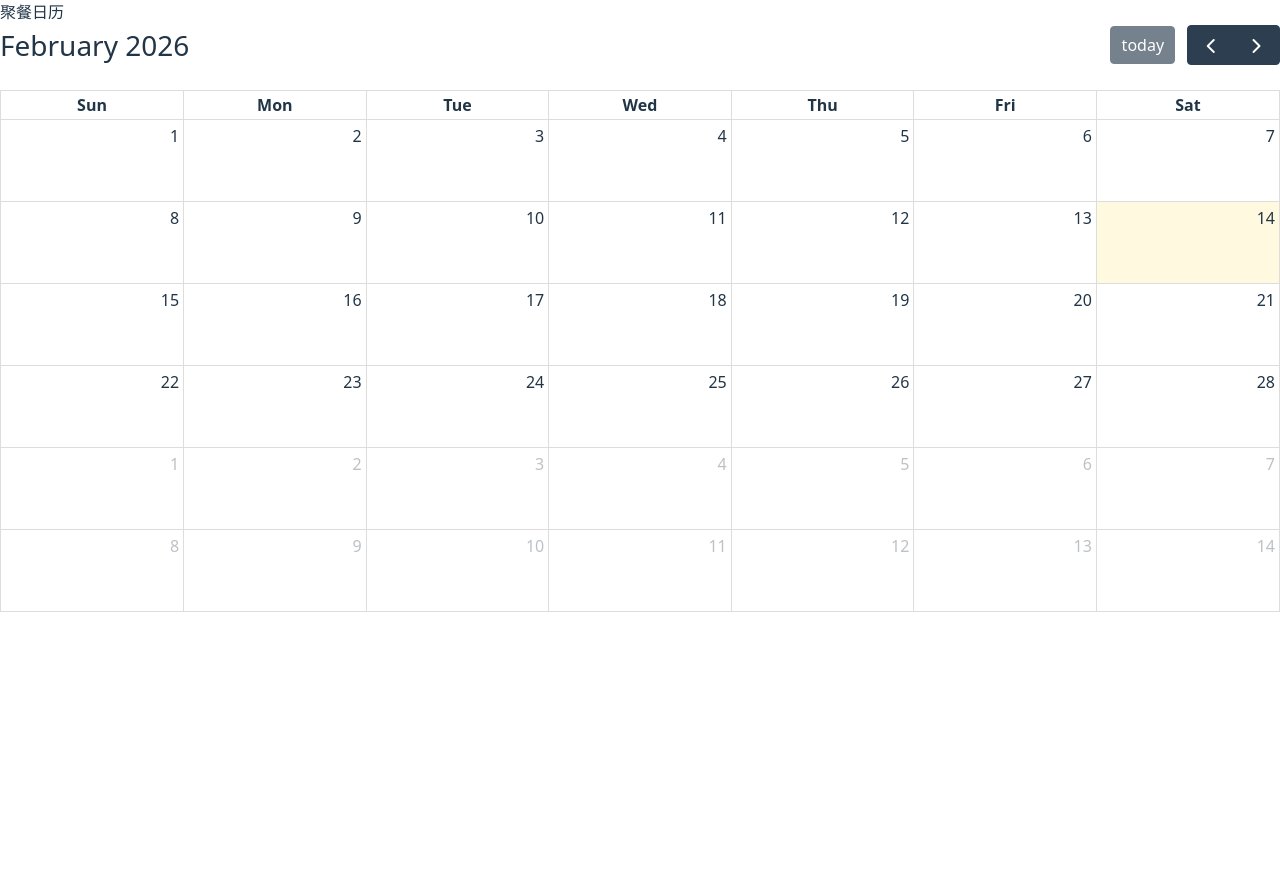
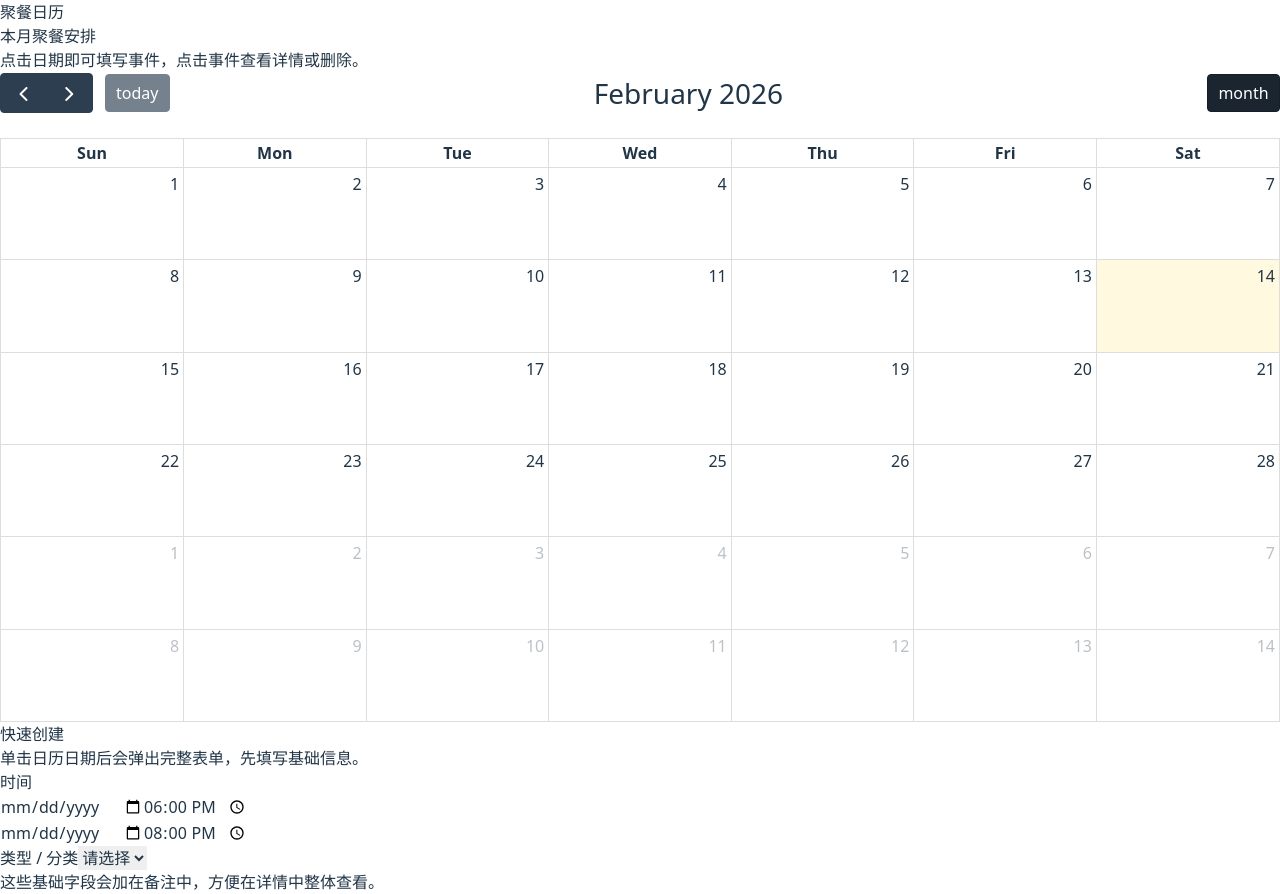
Before and after one commit to Riverise/Dining-Calendar, a React app in the folder frontend/: page / in a window 1280 px wide. Before the commit the page ends 800 px from the top, so only its background shows below. Built offline with nearby package versions, Linux system fonts and the light colour scheme; no server answers; the HTML template or start-up script is replaced by a standard one.

Commit message:
Revamp calendar layout and form controls

```diff
--- a/frontend/src/App.jsx
+++ b/frontend/src/App.jsx
@@ -4,22 +4,30 @@ import dayGridPlugin from '@fullcalendar/daygrid'
 import interactionPlugin from '@fullcalendar/interaction'
 import axios from 'axios'
 
-function App() {
-  const [events, setEvents] = useState([])
-  const [showCreateModal, setShowCreateModal] = useState(false)
-  const [showDetailModal, setShowDetailModal] = useState(false)
-  const [selectedEvent, setSelectedEvent] = useState(null)
-  const [formData, setFormData] = useState({
+const API_BASE = 'http://101.43.33.48:37767'
+
+const initialForm = {
   title: '',
   location: '',
+  category: '',
   participants: '',
   cost_total: '',
   rating: '',
   tags: '',
   notes: '',
   date: '',
+  startTime: '18:00',
+  endDate: '',
+  endTime: '20:00',
   file: null
-  })
+}
+
+function App() {
+  const [events, setEvents] = useState([])
+  const [showCreateModal, setShowCreateModal] = useState(false)
+  const [showDetailModal, setShowDetailModal] = useState(false)
+  const [selectedEvent, setSelectedEvent] = useState(null)
+  const [formData, setFormData] = useState(initialForm)
 
   useEffect(() => {
     fetchEvents()
@@ -27,7 +35,7 @@ function App() {
 
   const fetchEvents = async () => {
     try {
-      const response = await axios.get('http://101.43.33.48:37767/events')
+      const response = await axios.get(`${API_BASE}/events`)
       const mappedEvents = response.data.map(event => ({
         id: event.id,
         title: event.title,
@@ -48,14 +56,17 @@ function App() {
     }
   }
 
+  const resetForm = () => {
+    setFormData(initialForm)
+  }
+
   const handleDateClick = (arg) => {
     setFormData({ ...formData, date: arg.dateStr })
     setShowCreateModal(true)
   }
 
   const handleEventClick = (arg) => {
-    const event = events.find(e => e.id == arg.event.id)
-    setSelectedEvent(event)
+    setSelectedEvent(arg.event)
     setShowDetailModal(true)
   }
 
@@ -66,7 +77,7 @@ function App() {
       const uploadData = new FormData()
       uploadData.append('file', formData.file)
       try {
-        const uploadResponse = await axios.post('http://101.43.33.48:37767/upload-image', uploadData, {
+        const uploadResponse = await axios.post(`${API_BASE}/upload-image`, uploadData, {
           headers: {
             'Content-Type': 'multipart/form-data'
           }
@@ -77,31 +88,36 @@ function App() {
         return
       }
     }
+
+    const startDateTime = `${formData.date}T${formData.startTime || '00:00'}`
+    const endDateTime = formData.endDate
+      ? `${formData.endDate}T${formData.endTime || '00:00'}`
+      : null
+
+    const composedNotes = [
+      formData.notes,
+      formData.category ? `类型：${formData.category}` : '',
+      endDateTime ? `结束：${endDateTime}` : ''
+    ]
+      .filter(Boolean)
+      .join(' | ')
+
     const data = {
       title: formData.title,
       location: formData.location,
-      participants: formData.participants.split(',').map(p => p.trim()),
-      cost_total: parseFloat(formData.cost_total),
-      rating: parseInt(formData.rating),
-      tags: formData.tags.split(',').map(t => t.trim()),
-      notes: formData.notes,
-      date: formData.date,
+      participants: formData.participants.split(',').map(p => p.trim()).filter(Boolean),
+      cost_total: parseFloat(formData.cost_total) || 0,
+      rating: parseInt(formData.rating) || 0,
+      tags: formData.tags.split(',').map(t => t.trim()).filter(Boolean),
+      notes: composedNotes,
+      date: startDateTime,
       image_path: imagePath
     }
+
     try {
-      await axios.post('http://101.43.33.48:37767/events', data)
+      await axios.post(`${API_BASE}/events`, data)
       setShowCreateModal(false)
-      setFormData({
-        title: '',
-        location: '',
-        participants: '',
-        cost_total: '',
-        rating: '',
-        tags: '',
-        notes: '',
-        date: '',
-        file: null
-      })
+      resetForm()
       fetchEvents()
     } catch (error) {
       console.error('Error creating event:', error)
@@ -109,8 +125,9 @@ function App() {
   }
 
   const handleDelete = async () => {
+    if (!selectedEvent) return
     try {
-      await axios.delete(`http://101.43.33.48:37767/events/${selectedEvent.id}`)
+      await axios.delete(`${API_BASE}/events/${selectedEvent.id}`)
       setShowDetailModal(false)
       setSelectedEvent(null)
       fetchEvents()
@@ -120,117 +137,202 @@ function App() {
   }
 
   return (
-    <div className="min-h-screen bg-gray-100 p-4">
-      <h1 className="text-3xl font-bold text-center mb-8">聚餐日历</h1>
-      <div className="max-w-4xl mx-auto bg-white rounded-lg shadow-lg p-4">
+    <main className="min-h-screen bg-slate-100 text-slate-800">
+      <section className="max-w-6xl mx-auto p-4 space-y-6">
+        <header className="flex flex-col gap-2 text-center">
+          <p className="text-sm uppercase tracking-[0.3em] text-slate-500">聚餐日历</p>
+          <h1 className="text-3xl sm:text-4xl font-semibold">本月聚餐安排</h1>
+          <p className="text-sm text-slate-500">点击日期即可填写事件，点击事件查看详情或删除。</p>
+        </header>
+
+        <div className="grid gap-6 lg:grid-cols-[1.25fr_0.75fr]">
+          <div className="bg-white rounded-2xl shadow-lg p-4">
             <FullCalendar
               plugins={[dayGridPlugin, interactionPlugin]}
               initialView="dayGridMonth"
               events={events}
               dateClick={handleDateClick}
               eventClick={handleEventClick}
-          height="auto"
+              height="650px"
+              headerToolbar={{
+                left: 'prev,next today',
+                center: 'title',
+                right: 'dayGridMonth'
+              }}
+              dayMaxEvents={3}
             />
           </div>
 
-      {/* Create Event Modal */}
+          <div className="bg-white rounded-2xl shadow-lg p-6 space-y-4">
+            <h2 className="text-xl font-semibold">快速创建</h2>
+            <p className="text-sm text-slate-500">单击日历日期后会弹出完整表单，先填写基础信息。</p>
+            <div className="grid gap-3">
+              <div className="flex flex-col">
+                <span className="text-xs uppercase tracking-[0.2em] text-slate-400">时间</span>
+                <div className="flex gap-2">
+                  <input
+                    type="date"
+                    className="flex-1 border rounded-lg p-2 text-sm"
+                    value={formData.date}
+                    onChange={(e) => setFormData({ ...formData, date: e.target.value })}
+                  />
+                  <input
+                    type="time"
+                    className="w-24 border rounded-lg p-2 text-sm"
+                    value={formData.startTime}
+                    onChange={(e) => setFormData({ ...formData, startTime: e.target.value })}
+                  />
+                </div>
+                <div className="flex gap-2 mt-1">
+                  <input
+                    type="date"
+                    className="flex-1 border rounded-lg p-2 text-sm"
+                    value={formData.endDate}
+                    onChange={(e) => setFormData({ ...formData, endDate: e.target.value })}
+                    placeholder="结束日期"
+                  />
+                  <input
+                    type="time"
+                    className="w-24 border rounded-lg p-2 text-sm"
+                    value={formData.endTime}
+                    onChange={(e) => setFormData({ ...formData, endTime: e.target.value })}
+                  />
+                </div>
+              </div>
+              <div className="flex flex-col">
+                <span className="text-xs uppercase tracking-[0.2em] text-slate-400">类型 / 分类</span>
+                <select
+                  className="border rounded-lg p-2 text-sm"
+                  value={formData.category}
+                  onChange={(e) => setFormData({ ...formData, category: e.target.value })}
+                >
+                  <option value="">请选择</option>
+                  <option value="聚餐">聚餐</option>
+                  <option value="团建">团建</option>
+                  <option value="路演">路演</option>
+                  <option value="小聚">小聚</option>
+                </select>
+              </div>
+              <p className="text-xs text-slate-400">
+                这些基础字段会加在备注中，方便在详情中整体查看。
+              </p>
+            </div>
+          </div>
+        </div>
+      </section>
+
       {showCreateModal && (
-        <div className="fixed inset-0 bg-black bg-opacity-50 flex items-center justify-center">
-          <div className="bg-white p-6 rounded-lg w-96">
-            <h2 className="text-xl font-bold mb-4">创建新事件</h2>
-            <form onSubmit={handleFormSubmit}>
-              <div className="mb-4">
-                <label className="block text-sm font-medium mb-1">标题</label>
+        <div className="fixed inset-0 bg-black/60 z-10 flex items-center justify-center px-4">
+          <div className="bg-white rounded-2xl shadow-2xl w-full max-w-xl p-6 space-y-4 overflow-auto max-h-[90vh]">
+            <div className="flex justify-between items-center">
+              <h2 className="text-2xl font-semibold">创建新事件</h2>
+              <button
+                onClick={() => setShowCreateModal(false)}
+                className="text-slate-500 hover:text-slate-900"
+              >
+                关闭
+              </button>
+            </div>
+            <form className="space-y-3" onSubmit={handleFormSubmit}>
+              <div className="grid gap-3 sm:grid-cols-2">
+                <label className="flex flex-col text-sm font-medium text-slate-600">
+                  标题
                   <input
                     type="text"
                     value={formData.title}
                     onChange={(e) => setFormData({ ...formData, title: e.target.value })}
-                  className="w-full p-2 border rounded"
+                    className="mt-1 border rounded-lg p-2"
                     required
                   />
-              </div>
-              <div className="mb-4">
-                <label className="block text-sm font-medium mb-1">地点</label>
+                </label>
+                <label className="flex flex-col text-sm font-medium text-slate-600">
+                  地点
                   <input
                     type="text"
                     value={formData.location}
                     onChange={(e) => setFormData({ ...formData, location: e.target.value })}
-                  className="w-full p-2 border rounded"
+                    className="mt-1 border rounded-lg p-2"
                     required
                   />
+                </label>
               </div>
-              <div className="mb-4">
-                <label className="block text-sm font-medium mb-1">参与人 (逗号分隔)</label>
+
+              <div className="grid gap-3 sm:grid-cols-2">
+                <label className="flex flex-col text-sm font-medium text-slate-600">
+                  参与人 (逗号分隔)
                   <input
                     type="text"
                     value={formData.participants}
                     onChange={(e) => setFormData({ ...formData, participants: e.target.value })}
-                  className="w-full p-2 border rounded"
-                  required
+                    className="mt-1 border rounded-lg p-2"
                   />
-              </div>
-              <div className="mb-4">
-                <label className="block text-sm font-medium mb-1">金额</label>
+                </label>
+                <label className="flex flex-col text-sm font-medium text-slate-600">
+                  金额
                   <input
                     type="number"
                     step="0.01"
                     value={formData.cost_total}
                     onChange={(e) => setFormData({ ...formData, cost_total: e.target.value })}
-                  className="w-full p-2 border rounded"
-                  required
+                    className="mt-1 border rounded-lg p-2"
                   />
+                </label>
               </div>
-              <div className="mb-4">
-                <label className="block text-sm font-medium mb-1">评分 (1-5)</label>
+
+              <div className="grid gap-3 sm:grid-cols-2">
+                <label className="flex flex-col text-sm font-medium text-slate-600">
+                  评分 (1-5)
                   <input
                     type="number"
                     min="1"
                     max="5"
                     value={formData.rating}
                     onChange={(e) => setFormData({ ...formData, rating: e.target.value })}
-                  className="w-full p-2 border rounded"
-                  required
+                    className="mt-1 border rounded-lg p-2"
                   />
-              </div>
-              <div className="mb-4">
-                <label className="block text-sm font-medium mb-1">标签 (逗号分隔)</label>
+                </label>
+                <label className="flex flex-col text-sm font-medium text-slate-600">
+                  标签 (逗号分隔)
                   <input
                     type="text"
                     value={formData.tags}
                     onChange={(e) => setFormData({ ...formData, tags: e.target.value })}
-                  className="w-full p-2 border rounded"
-                  required
+                    className="mt-1 border rounded-lg p-2"
                   />
+                </label>
               </div>
-              <div className="mb-4">
-                <label className="block text-sm font-medium mb-1">备注</label>
+
+              <label className="flex flex-col text-sm font-medium text-slate-600">
+                备注
                 <textarea
                   value={formData.notes}
                   onChange={(e) => setFormData({ ...formData, notes: e.target.value })}
-                  className="w-full p-2 border rounded"
+                  className="mt-1 border rounded-lg p-2"
                   rows="3"
                 />
-              </div>
-              <div className="mb-4">
-                <label className="block text-sm font-medium mb-1">上传图片</label>
+              </label>
+
+              <label className="flex flex-col text-sm font-medium text-slate-600">
+                上传图片
                 <input
                   type="file"
                   accept="image/*"
                   onChange={(e) => setFormData({ ...formData, file: e.target.files[0] })}
-                  className="w-full p-2 border rounded"
+                  className="mt-1"
                 />
-              </div>
-              <div className="flex justify-end">
+              </label>
+
+              <div className="flex justify-end gap-2 pt-2">
                 <button
                   type="button"
                   onClick={() => setShowCreateModal(false)}
-                  className="mr-2 px-4 py-2 bg-gray-300 rounded"
+                  className="px-4 py-2 rounded-lg border border-slate-200 text-sm"
                 >
                   取消
                 </button>
                 <button
                   type="submit"
-                  className="px-4 py-2 bg-blue-500 text-white rounded"
+                  className="px-4 py-2 rounded-lg bg-slate-900 text-white text-sm"
                 >
                   保存
                 </button>
@@ -240,39 +342,44 @@ function App() {
         </div>
       )}
 
-      {/* Event Detail Modal */}
       {showDetailModal && selectedEvent && (
-        <div className="fixed inset-0 bg-black bg-opacity-50 flex items-center justify-center">
-          <div className="bg-white p-6 rounded-lg w-96 max-h-96 overflow-y-auto">
-            <h2 className="text-xl font-bold mb-4">事件详情</h2>
+        <div className="fixed inset-0 bg-black/60 z-10 flex items-center justify-center px-4">
+          <div className="bg-white rounded-2xl shadow-2xl w-full max-w-lg p-6 space-y-3">
+            <div className="flex justify-between">
+              <div>
+                <p className="text-sm text-slate-500">日期</p>
+                <p className="text-lg font-semibold">{selectedEvent.start}</p>
+              </div>
+              <button
+                onClick={() => setShowDetailModal(false)}
+                className="text-slate-500 hover:text-slate-900 text-sm"
+              >
+                关闭
+              </button>
+            </div>
+            <div className="space-y-1 text-sm text-slate-700">
               <p><strong>标题:</strong> {selectedEvent.title}</p>
-            <p><strong>日期:</strong> {selectedEvent.start}</p>
               <p><strong>地点:</strong> {selectedEvent.extendedProps.location}</p>
               <p><strong>参与人:</strong> {selectedEvent.extendedProps.participants.join(', ')}</p>
               <p><strong>金额:</strong> {selectedEvent.extendedProps.cost_total}</p>
               <p><strong>评分:</strong> {selectedEvent.extendedProps.rating}</p>
               <p><strong>标签:</strong> {selectedEvent.extendedProps.tags.join(', ')}</p>
               <p><strong>备注:</strong> {selectedEvent.extendedProps.notes}</p>
+            </div>
             {selectedEvent.extendedProps.image_path && (
-              <div className="mt-4">
+              <div className="mt-3">
                 <strong>图片:</strong>
                 <img
-                  src={`http://101.43.33.48:37767/${selectedEvent.extendedProps.image_path}`}
+                  src={`${API_BASE}/${selectedEvent.extendedProps.image_path}`}
                   alt="Event"
-                  className="w-full mt-2 rounded"
+                  className="w-full rounded-lg mt-2 object-cover max-h-60"
                 />
               </div>
             )}
-            <div className="flex justify-end mt-4">
-              <button
-                onClick={() => setShowDetailModal(false)}
-                className="mr-2 px-4 py-2 bg-gray-300 rounded"
-              >
-                关闭
-              </button>
+            <div className="flex justify-end gap-2 pt-2">
               <button
                 onClick={handleDelete}
-                className="px-4 py-2 bg-red-500 text-white rounded"
+                className="px-4 py-2 rounded-lg bg-red-500 text-white text-sm"
               >
                 删除
               </button>
@@ -280,7 +387,7 @@ function App() {
           </div>
         </div>
       )}
-    </div>
+    </main>
   )
 }
 
```
Lines whose indentation alone changed are shown as unchanged.
